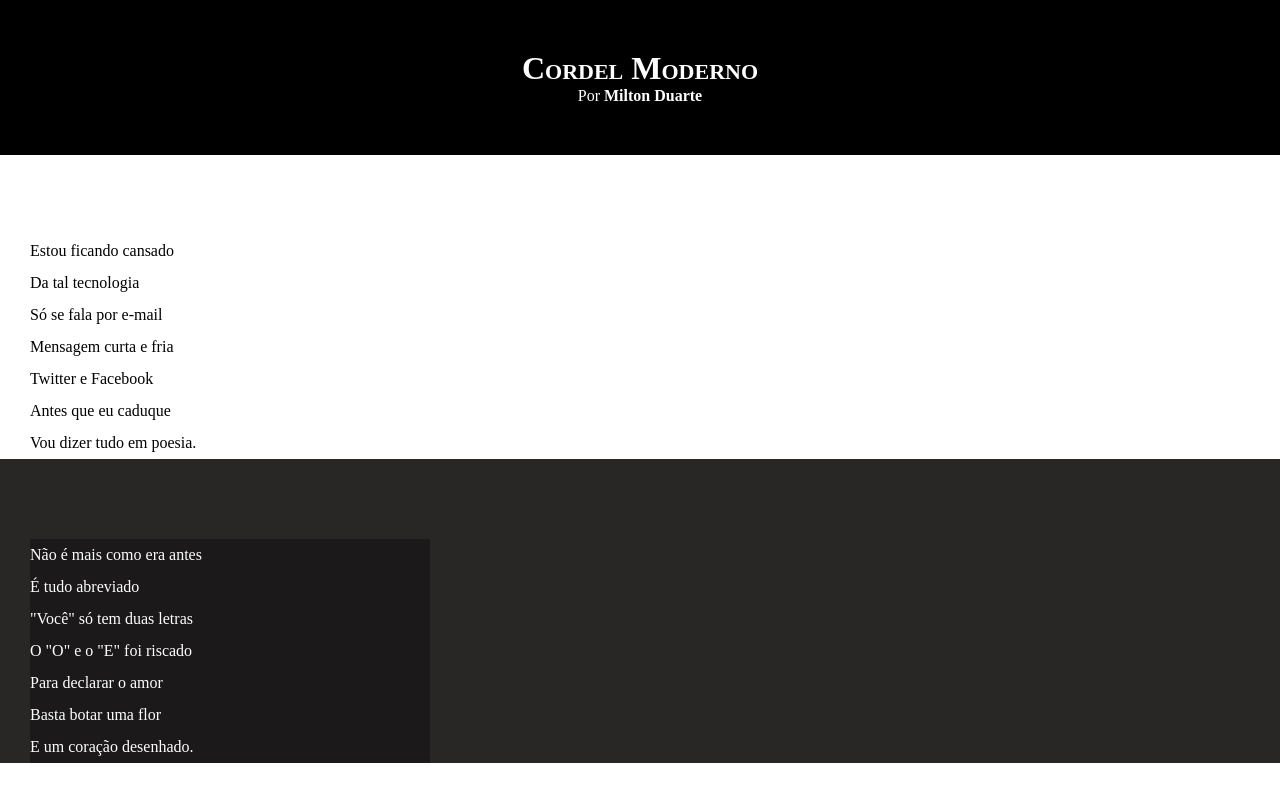
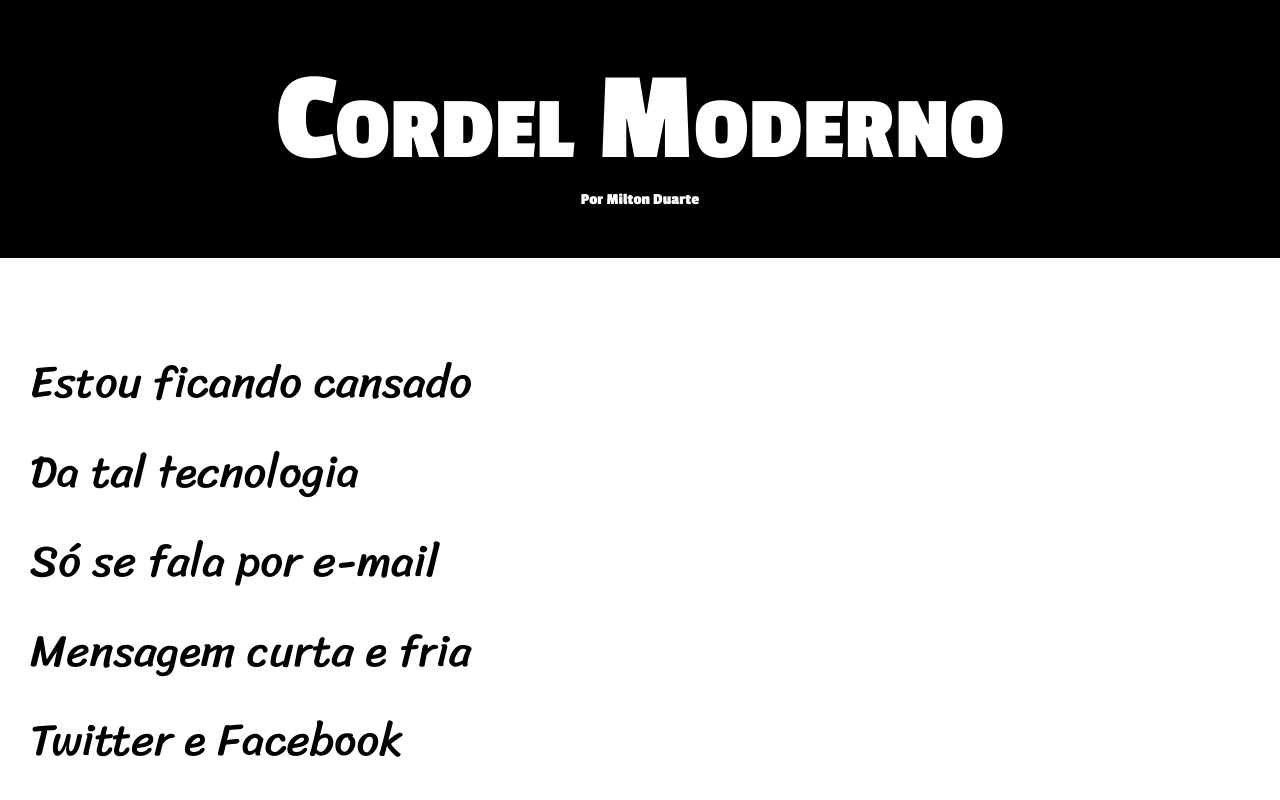
Before and after one commit to vitor-vascon/html-css, a plain HTML site: page desafios/d012/index.html in a window 1280 px wide. Shown: the top 800 px of the page. Drawn offline with Linux system fonts and the light colour scheme.

Commit message:
atualizei desafio

```diff
--- a/desafios/d012/style.css
+++ b/desafios/d012/style.css
@@ -1,4 +1,14 @@
 @charset "UTF-8";
+
+@import url('https://fonts.googleapis.com/css2?family=Passion+One:wght@700&display=swap');
+
+@import url('https://fonts.googleapis.com/css2?family=Sriracha&display=swap');
+
+:root {
+    --fonte1: Verdana, Geneva, Tahoma, sans-serif;
+    --fonte2: 'Passion One', cursive;
+    --fonte3: 'Sriracha', cursive;
+}
 
 * {
     margin: 0px;
@@ -8,17 +18,21 @@
 hmtl, body {
     min-height: 100vh;
     background-color: darkgray;
+    font-family: var(--fonte1);
 }
 
 header {
     background-color: black;
     color: white;
     text-align: center;
+    font-family: var(--fonte2);
 }
 
 header > h1 {
     padding-top: 50px;
     font-variant: small-caps;
+    font-family: var(--fonte2);
+    font-size: 10vw;
 }
 
 header > p {
@@ -37,9 +51,11 @@ a:hover {
 
 section {
     padding-top: 10vh;
-    padding-top: 10vh;
+    padding-bottom: 10vh;
     line-height: 2em;
     padding-left: 30px;
+    font-family: var(--fonte3);
+    font-size: 3.5vw;
 
 }
 
@@ -49,8 +65,11 @@ section.normal {
 }
 
 section.imagem {
+    display: inline-block;
+    padding: 30px;
     background-color: rgb(41, 38, 38);
     color: white;
+
 }
 
 section.imagem > p {
```
